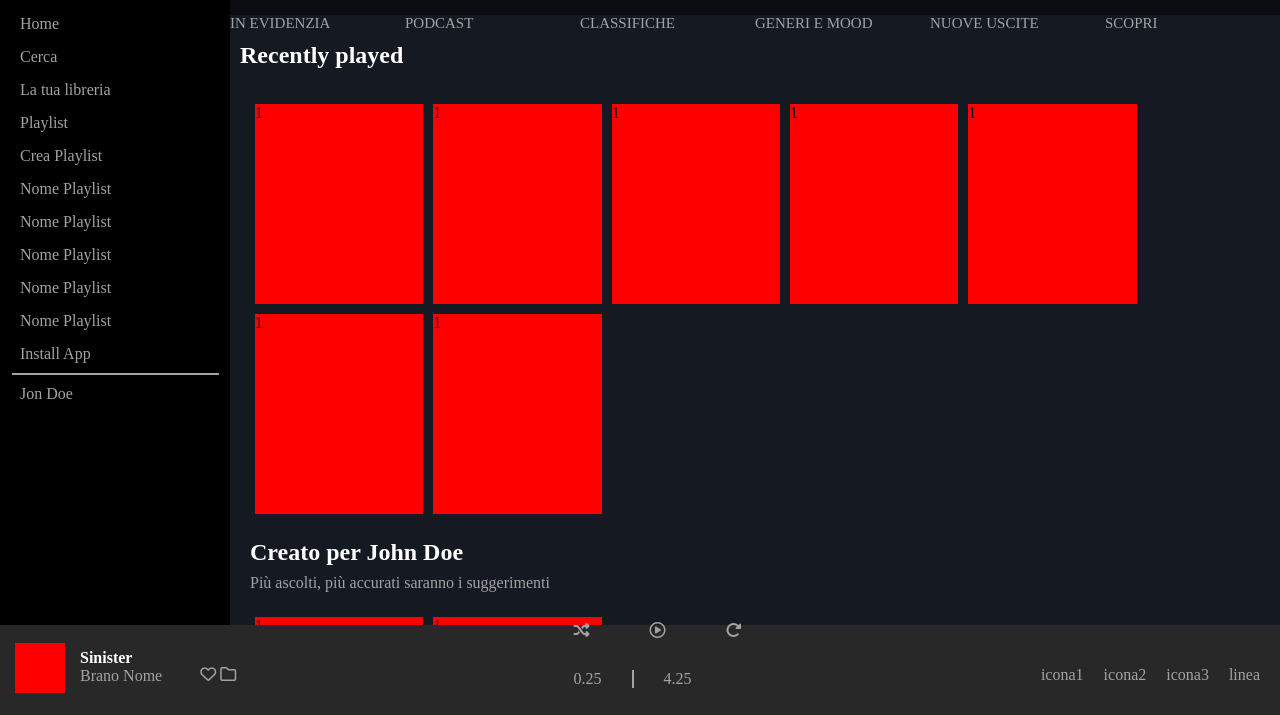
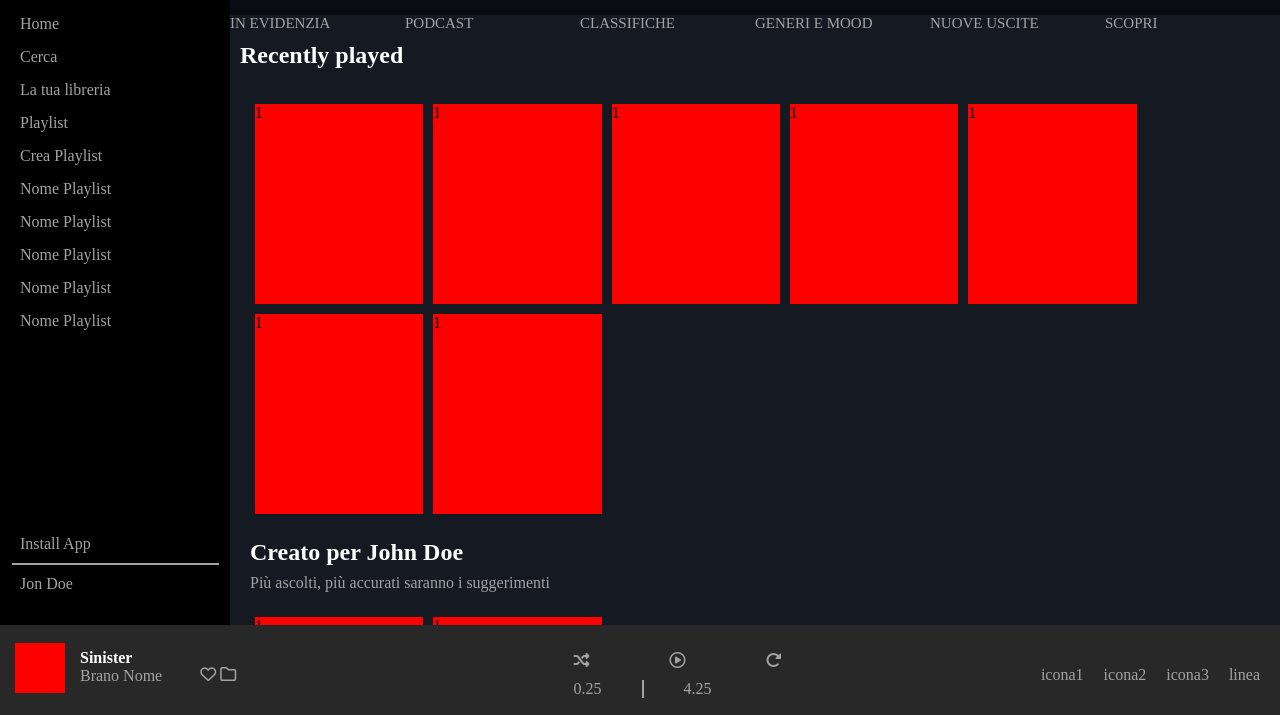
Before and after one commit to giorgiop62/html-css-spotifyweb, a plain HTML site: page index.html in a window 1280 px wide. Shown: the part 85-800 px from the top of the page. Drawn offline with Linux system fonts and the light colour scheme.

Commit message:
finito menu-2

```diff
--- a/css/style.css
+++ b/css/style.css
@@ -66,6 +66,11 @@ list-style-type: none;
 }
 
 
+.list nav {
+    height: calc(100vh - 300px);
+    overflow-y: auto;
+}
+
 .list {
   background-color: black;
   height: calc(100vh - 90px);
@@ -85,6 +90,10 @@ section .list li:hover {
 
 section .list ul {
   list-style-type: none;
+}
+
+.footer-menu {
+  margin-top: 20px;
 }
 
 .footer-menu a{
@@ -166,17 +175,22 @@ footer .icone {
   margin: 38px;
   color: #a3a3a3;
 }
+footer .icone:hover {
+  color: white;
+}
 
 .center ul {
   color: #a3a3a3;
   list-style-type: none;
 }
-.center ul li {
-  margin: 15px;
+
+.funzioni li {
+  margin-left: 40px;
+  margin-bottom: 5px;
 }
-
-.center-under {
-  margin-bottom: 40px;
+.center .center-under li {
+  margin-left: 40px;
+  margin-top: 5px;
 }
 
 .lineascorr {
```
Also changed, not shown: 1 other file.
